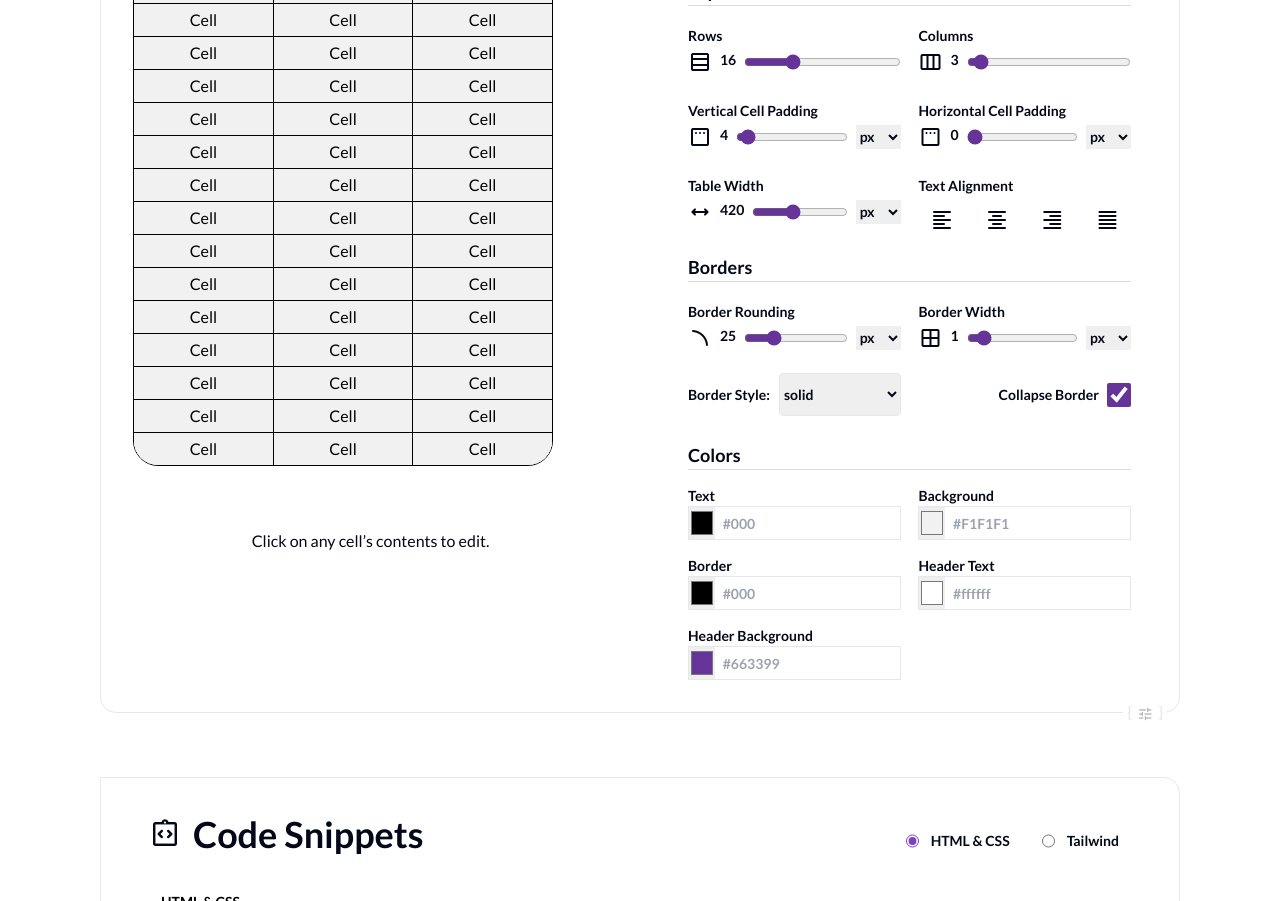
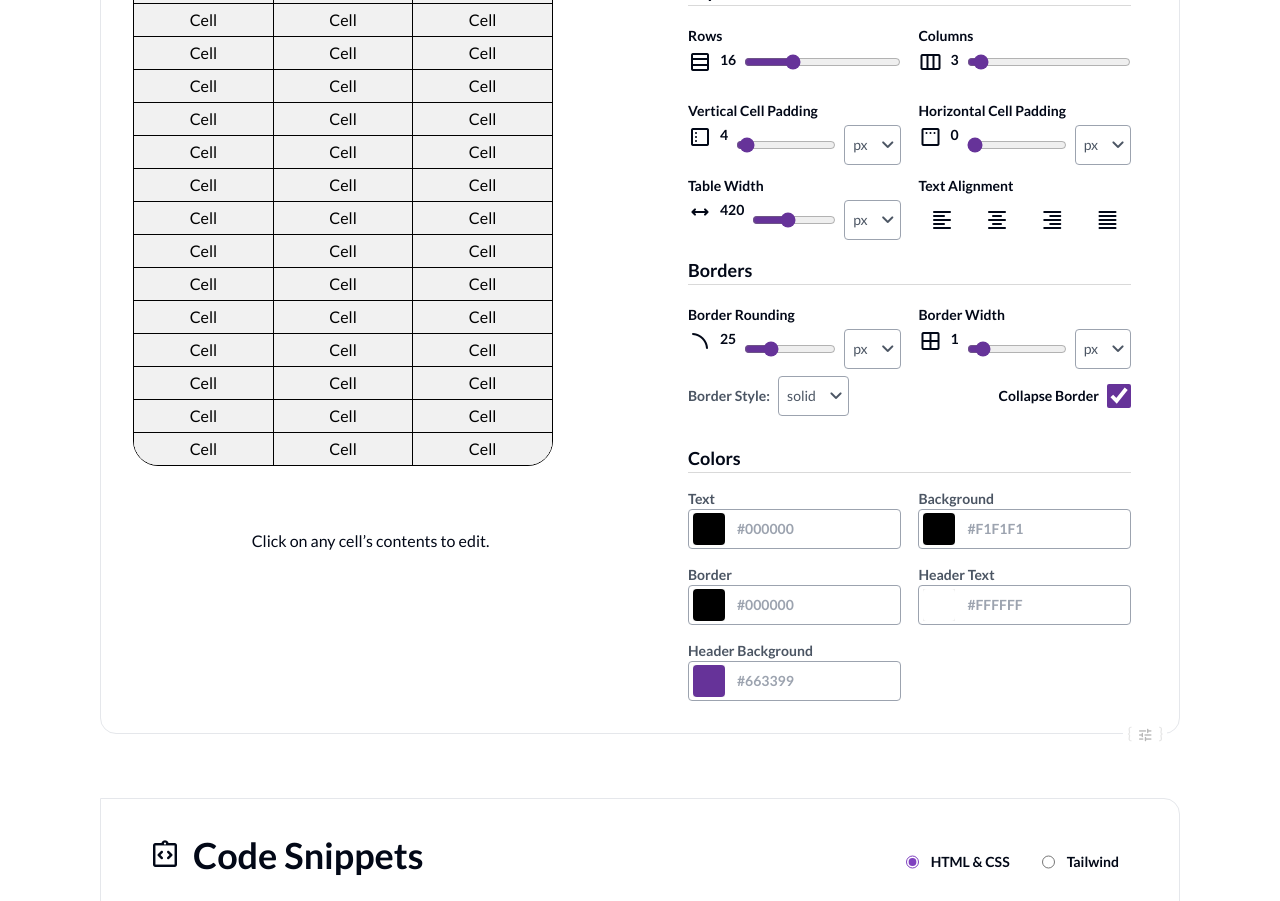
Before and after one commit to chingu-voyages/devex.tools, a React (Vite) app in the folder fetools-app/: page /tables in a window 1280 px wide. Shown: the part 420-1321 px from the top of the page. Built offline with nearby package versions, Linux system fonts and the light colour scheme.

Commit message:
Input Color from steven implemented and dropDownMenu

```diff
--- a/fetools-app/src/components/InputComponents/ColorInput.jsx
+++ b/fetools-app/src/components/InputComponents/ColorInput.jsx
@@ -2,18 +2,19 @@ import { forwardRef } from "react";
 
 const ColorInput = forwardRef(function ColorInput(props, ref) {
   const {
-    defaultValue,
+    id,
     placeholder,
     className,
     title,
     titleClassName,
     children,
     onChange,
+    value,
   } = props;
 
   return (
     <div
-      id="color-input"
+      id={`color-input-${id}`}
       className={
         className
           ? `flex z-0 justify-center ${className}`
@@ -28,14 +29,13 @@ const ColorInput = forwardRef(function ColorInput(props, ref) {
         <input
           id="custom-color-input"
           type="color"
-          defaultValue={defaultValue}
+          value={value}
           onChange={onChange}
-          className="min-w-8 w-8 h-8"
+          className="min-w-8 w-8 min-h-8 h-8"
         />
         <label id="color-hex-value">
         <input
           ref={ref}
-          defaultValue={defaultValue}
           onChange={onChange}
           onFocus={(e)=>{e.target.closest('div').classList.add('outline', 'outline-[#7F40BF]')}}
           onBlur={(e)=>{e.target.closest('div').classList.remove('outline', 'outline-[#7F40BF]')}}
--- a/fetools-app/src/components/ShadowCreator/OptionsBox.jsx
+++ b/fetools-app/src/components/ShadowCreator/OptionsBox.jsx
@@ -1,5 +1,6 @@
-import tinycolor from 'tinycolor2';
-import { ShadowInput } from './ShadowInput';
+import tinycolor from "tinycolor2";
+import { ShadowInput } from "./ShadowInput";
+import ColorInput from "../InputComponents/ColorInput";
 
 import {
   colorChanger,
@@ -7,9 +8,9 @@ import {
   newShadow,
   switchShadow,
   removeShadow,
-} from './ShadowCreatorFN';
-import { ToolPane } from '../ToolsLayout/Sections';
-import Icon from '../Icon';
+} from "./ShadowCreatorFN";
+import { ToolPane } from "../ToolsLayout/Sections";
+import Icon from "../Icon";
 
 const OptionsBox = ({
   ShadowsStyles,
@@ -27,29 +28,14 @@ const OptionsBox = ({
     <ToolPane title="Options" isPrimary={true} icon="tune">
       <div className="flex flex-wrap justify-between gap-y-6 [&>*]:w-[48%] mb-6">
         <div className="control color shadow-color flex items-center">
-          <div className="flex items-center border h-[43px] rounded-[.25rem] w-full">
-            <input
-              type="color"
-              value={color}
-              onChange={e => {
-                colorChanger(
-                  e,
-                  setShadowsStyles,
-                  ShadowsStyles,
-                  ActiveShadow,
-                  false
-                );
-              }}
-            />
-            <input
-              type="text"
-              className="mx-2 border-none outline-none text-start flex-1"
-              placeholder={color}
-              onChange={e => {
-                colorChanger(e, setShadowsStyles, ShadowsStyles, ActiveShadow);
-              }}
-            />
-          </div>
+
+          <ColorInput
+            placeholder={color}
+            value={color}
+            onChange={(e) => {
+              colorChanger(e, setShadowsStyles, ShadowsStyles, ActiveShadow);
+            }}
+          />
         </div>
 
         <ShadowInput
@@ -60,7 +46,7 @@ const OptionsBox = ({
           setShadowsStyles={setShadowsStyles}
           ActiveShadow={ActiveShadow}
           onChange={shadowPropertyValue}
-          unitOptions={['%']}
+          unitOptions={["%"]}
           range={{ min: 0, max: 100 }}
         />
 
@@ -114,12 +100,12 @@ const OptionsBox = ({
             <input
               type="checkbox"
               className="w-6 h-6 border-[#f5f5f5] accent-accent"
-              onChange={e => {
+              onChange={(e) => {
                 shadowPropertyValue(
                   e,
                   setShadowsStyles,
                   ShadowsStyles,
-                  'inset',
+                  "inset",
                   ActiveShadow
                 );
               }}
@@ -135,11 +121,11 @@ const OptionsBox = ({
                 <div
                   id={idx}
                   key={idx}
-                  onClick={e => {
+                  onClick={(e) => {
                     switchShadow(e, setActiveShadow, idx, ActiveShadow);
                   }}
                   className={` ${
-                    ActiveShadow === idx ? 'bg-accent text-white' : ''
+                    ActiveShadow === idx ? "bg-accent text-white" : ""
                   } flex h-8 w-8 cursor-pointer select-none items-center justify-center rounded-[.25rem] border border-solid border-[#999999)]`}
                 >
                   <span> {idx + 1} </span>
--- a/fetools-app/src/components/TableGeneratorComponents/OptionsBoxTable.jsx
+++ b/fetools-app/src/components/TableGeneratorComponents/OptionsBoxTable.jsx
@@ -1,11 +1,15 @@
-import InputColor from "./InputColor";
-import { handleOptions } from "./TableGeneratorFN";
 
+import { handleOptions, hanldeColorOptions } from "./TableGeneratorFN";
 import { TableInputs } from "./TableInputs";
 import Icon from "../Icon";
 import { ToolPane } from "../ToolsLayout/Sections";
+import ColorInput from "./../InputComponents/ColorInput";
+import DropdownInput from "../InputComponents/DropdownInput";
+import { useRef } from "react";
 
 export const OptionsBoxTable = ({ tableConfig, setTableConfig }) => {
+  const dropdownValueRef = useRef();
+
   return (
     <ToolPane title="Options" icon="tune" isPrimary={true}>
       <div className="flex flex-col gap-8 text-sm font-bold md:aspect-video lg:justify-evenly">
@@ -34,6 +38,7 @@ export const OptionsBoxTable = ({ tableConfig, setTableConfig }) => {
             setTableConfig={setTableConfig}
             prop="dimensions"
             delay={true}
+
           />
           <TableInputs
             label="Vertical Cell Padding"
@@ -43,6 +48,7 @@ export const OptionsBoxTable = ({ tableConfig, setTableConfig }) => {
             setTableConfig={setTableConfig}
             prop="verticalCellPading"
             delay={true}
+            rotateIcon={true}
           />
 
           <TableInputs
@@ -52,6 +58,7 @@ export const OptionsBoxTable = ({ tableConfig, setTableConfig }) => {
             tableConfig={tableConfig}
             setTableConfig={setTableConfig}
             prop="horizontalCellPading"
+
           />
           <TableInputs
             label="Table Width"
@@ -113,7 +120,7 @@ export const OptionsBoxTable = ({ tableConfig, setTableConfig }) => {
                     e.target.id,
                     "textAlign",
                     tableConfig,
-                    setTableConfig,
+                    setTableConfig
                   )
                 }
               />
@@ -142,34 +149,22 @@ export const OptionsBoxTable = ({ tableConfig, setTableConfig }) => {
             prop="borderWidth"
           />
           <div className="flex justify-start items-center">
-            <label className="w-[10rem] text-sm font-semibold">
-              Border Style:
-            </label>
-            <select
-              onChange={(e) =>
-                handleOptions(
-                  e.target.value,
-                  "borderStyle",
-                  tableConfig,
-                  setTableConfig
-                )
-              }
-              name=""
-              className="h-[43px] w-full rounded-[.25rem] border border-gray-200"
-            >
-              <option value="solid"> solid </option>
-              <option value="none">none</option>
-              <option value="dotted"> dotted </option>
-              <option value="dashed solid"> dashed solid </option>
-              <option value="dashed double none"> dashed double none </option>
-              <option value="dashed groove none dotted">
-                dashed groove none dotted{" "}
-              </option>
-              <option value="dashed groove none dotted">
-                dashed groove none dotted{" "}
-              </option>
-            </select>
+            <DropdownInput
+              ref={dropdownValueRef}
+              className="flex-row items-center gap-2"
+              callbackFun={() => setTableConfig({...tableConfig, "borderStyle": dropdownValueRef.current  })}
+              title="Border Style:"
+              dropdownOptions={[
+                "solid",
+                "dotted",
+                "dashed",
+                "double",
+                "none"
+              ]}
+            />
           </div>
+
+          {/* collapse btn */}
           <div className="flex gap-2 items-center justify-end">
             <strong className>Collapse Border</strong>
             <input
@@ -191,35 +186,83 @@ export const OptionsBoxTable = ({ tableConfig, setTableConfig }) => {
           <h3 className="min-w-full border-b border-[#D9D9D9] pb-1 text-[18px] font-semibold">
             Colors
           </h3>
-          <InputColor
+          {/* <InputColor
             labelText="Text"
             tableConfig={tableConfig}
             setTableConfig={setTableConfig}
             prop="textColor"
+          /> */}
+
+          <ColorInput
+            title={"Text"}
+            placeholder={tableConfig.textColor}
+            id="table-text-color"
+            onChange={(e) => {
+              hanldeColorOptions(
+                e.target.value,
+                tableConfig,
+                setTableConfig,
+                "textColor"
+              );
+            }}
           />
-          <InputColor
-            labelText="Background"
-            tableConfig={tableConfig}
-            setTableConfig={setTableConfig}
-            prop="bgColor"
+
+          <ColorInput
+            title={"Background"}
+            placeholder={tableConfig.bgColor}
+            id="table-background-color"
+            onChange={(e) => {
+              hanldeColorOptions(
+                e.target.value,
+                tableConfig,
+                setTableConfig,
+                "bgColor"
+              );
+            }}
           />
-          <InputColor
-            labelText="Border"
-            tableConfig={tableConfig}
-            setTableConfig={setTableConfig}
-            prop="borderColor"
+
+          <ColorInput
+            title={"Border"}
+            placeholder={tableConfig.borderColor}
+            id="table-border-color"
+            onChange={(e) => {
+              hanldeColorOptions(
+                e.target.value,
+                tableConfig,
+                setTableConfig,
+                "borderColor"
+              );
+            }}
           />
-          <InputColor
-            labelText="Header Text"
-            prop="headerText"
-            tableConfig={tableConfig}
-            setTableConfig={setTableConfig}
+
+          <ColorInput
+            title={"Header Text"}
+            placeholder={tableConfig.headerText}
+            value={tableConfig.headerText}
+            id="table-header-text-color"
+            onChange={(e) => {
+              hanldeColorOptions(
+                e.target.value,
+                tableConfig,
+                setTableConfig,
+                "headerText"
+              );
+            }}
           />
-          <InputColor
-            labelText="Header Background"
-            tableConfig={tableConfig}
-            setTableConfig={setTableConfig}
-            prop="headerBg"
+
+          <ColorInput
+            title={"Header Background"}
+            placeholder={tableConfig.headerBg}
+            value={tableConfig.headerBg}
+            id="table-header-background-color"
+            onChange={(e) => {
+              hanldeColorOptions(
+                e.target.value,
+                tableConfig,
+                setTableConfig,
+                "headerBg"
+              );
+            }}
           />
         </section>
       </div>
--- a/fetools-app/src/components/TableGeneratorComponents/TableInputs.jsx
+++ b/fetools-app/src/components/TableGeneratorComponents/TableInputs.jsx
@@ -1,6 +1,8 @@
-import { useState } from 'react';
+import { useState , useRef} from 'react';
 import { handleOptions } from './TableGeneratorFN';
 import Icon from '../Icon';
+import DropdownInput from '../InputComponents/DropdownInput';
+
 
 export const TableInputs = ({
   label,
@@ -29,6 +31,8 @@ export const TableInputs = ({
       propValue = prop;
       break;
   }
+
+  const dropdownValueRef = useRef();
 
   return (
     <label className="flex flex-col gap-1 font-semibold lg:mx-w-[242px] max-h-[51px] h-full w-full my-1 text-sm">
@@ -82,19 +86,35 @@ export const TableInputs = ({
           className=" w-full accent-accent"
         />
         {ShowUnits && (
-          <select
-            onChange={e => setActiveUnit(e.target.value)}
-            className="outline-none active:outline-none"
-          >
-            {dropDownOptions.map((current, idx) => {
-              return (
-                <option key={idx} value={current}>
-                  {' '}
-                  {current}{' '}
-                </option>
-              );
-            })}
-          </select>
+          // <select
+          //   onChange={e => setActiveUnit(e.target.value)}
+          //   className="outline-none active:outline-none"
+          // >
+          //   {dropDownOptions.map((current, idx) => {
+          //     return (
+          //       <option key={idx} value={current}>
+          //         {' '}
+          //         {current}{' '}
+          //       </option>
+          //     );
+          //   })}
+          // </select>
+
+          <DropdownInput ref={dropdownValueRef}
+          dropdownOptions={[
+            "px",
+            "Rem",
+            "Em",
+            "%",
+          ]}
+          className="border-none"
+
+          callbackFun={()=> {}}
+          />
+
+
+
+
         )}
       </div>
     </label>
--- a/fetools-app/src/pages/ColorPicker.jsx
+++ b/fetools-app/src/pages/ColorPicker.jsx
@@ -1,6 +1,5 @@
 import { useState } from 'react';
 import { useSearchParams } from 'react-router-dom';
-
 import ColorPickerTool from '../components/ColorPicker/ColorPickerTool';
 import ColorPickerInterface from '../components/ColorPicker/ColorPickerInterface';
 import RelatedColors from '../components/ColorPicker/RelatedColors';
@@ -19,7 +18,6 @@ import {
 
 import { createColorObj, getColorString } from '../components/ColorPicker/ColorPickerUtils';
 import {createBookmark, checkForLocalStorage} from '../components/ToolsLayout/BookmarkUtils';
-
 import useExpander from '../hooks/useExpander';
 import useToastState from '../hooks/useToastState';
 
--- a/fetools-app/src/pages/Tables.jsx
+++ b/fetools-app/src/pages/Tables.jsx
@@ -30,9 +30,9 @@ const Table = () => {
     borderWidth: 1,
     borderStyle: "solid",
     collapse: true,
-    textColor: "#000",
+    textColor: "#000000",
     bgColor: "#F1F1F1",
-    borderColor: "#000",
+    borderColor: "#000000",
     headerText: "#ffffff",
     headerBg: "#663399",
   });
```
